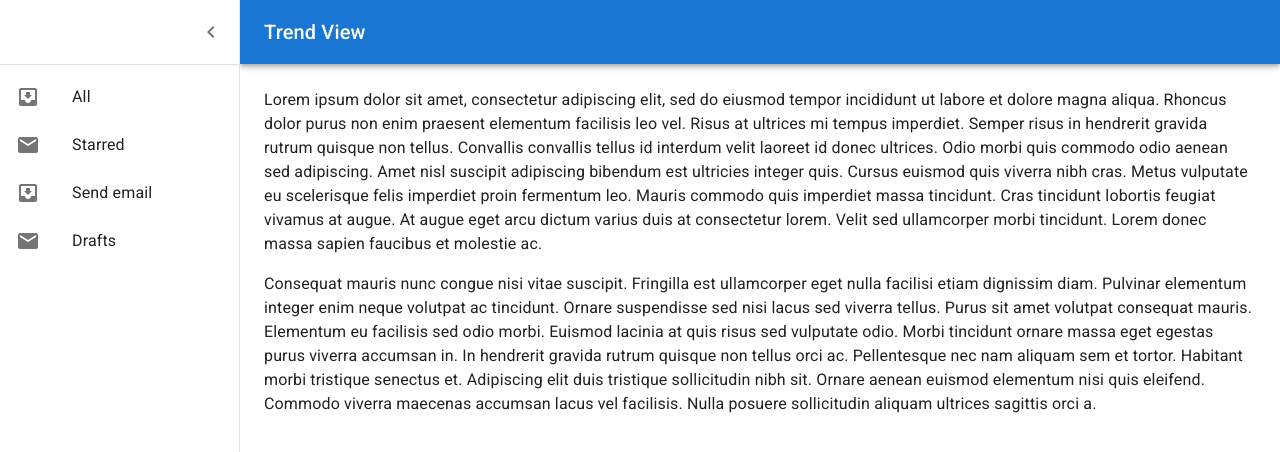
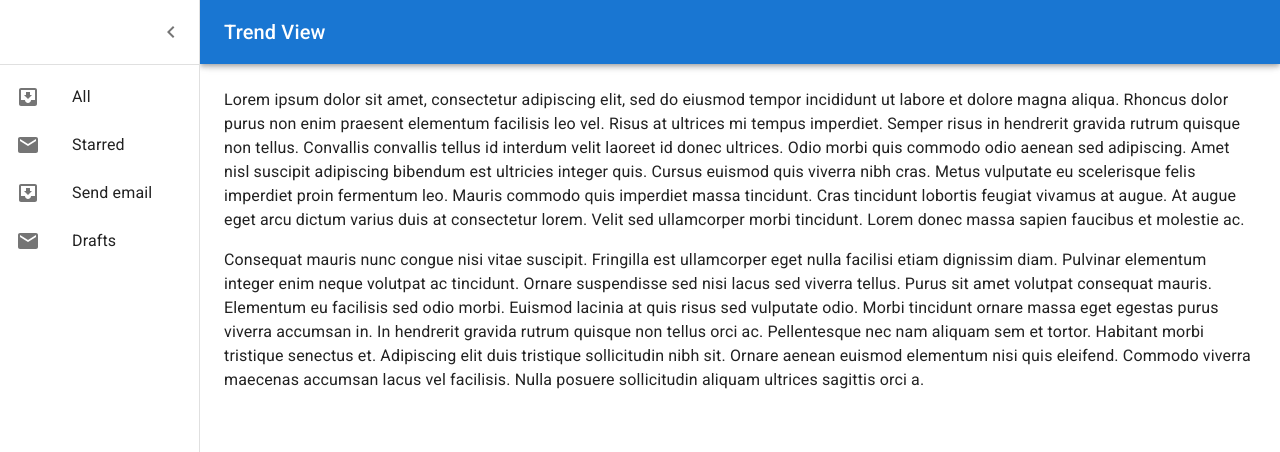
Before and after one commit to zsteen13/trend-view, a React (Create React App) app: page / in a window 1280 px wide. Shown: the top 452 px of the page. Built offline with nearby package versions, Linux system fonts and the light colour scheme.

Commit message:
refactor out nav bar drawer

```diff
--- a/src/components/NavView.js
+++ b/src/components/NavView.js
@@ -1,23 +1,13 @@
 import React from 'react';
 import { styled, useTheme } from '@mui/material/styles';
 import Box from '@mui/material/Box';
-import Drawer from '@mui/material/Drawer';
 import CssBaseline from '@mui/material/CssBaseline';
-import List from '@mui/material/List';
 import Typography from '@mui/material/Typography';
-import Divider from '@mui/material/Divider';
-import IconButton from '@mui/material/IconButton';
-import ChevronLeftIcon from '@mui/icons-material/ChevronLeft';
-import ChevronRightIcon from '@mui/icons-material/ChevronRight';
-import ListItem from '@mui/material/ListItem';
-import ListItemButton from '@mui/material/ListItemButton';
-import ListItemIcon from '@mui/material/ListItemIcon';
-import ListItemText from '@mui/material/ListItemText';
-import InboxIcon from '@mui/icons-material/MoveToInbox';
-import MailIcon from '@mui/icons-material/Mail';
 import HeaderBar from './navigation/HeaderBar';
+import DrawerHeader from './navigation/DrawerHeader';
+import TabDrawer from './navigation/TabDrawer';
 
-const drawerWidth = 240;
+const drawerWidth = 200;
 
 const Main = styled('main', { shouldForwardProp: (prop) => prop !== 'open' })(
   ({ theme, open }) => ({
@@ -38,15 +28,6 @@ const Main = styled('main', { shouldForwardProp: (prop) => prop !== 'open' })(
   }),
 );
 
-const DrawerHeader = styled('div')(({ theme }) => ({
-  display: 'flex',
-  alignItems: 'center',
-  padding: theme.spacing(0, 1),
-  // necessary for content to be below app bar
-  ...theme.mixins.toolbar,
-  justifyContent: 'flex-end',
-}));
-
 export default function PersistentDrawerLeft() {
   const theme = useTheme();
   const [open, setOpen] = React.useState(true);
@@ -63,38 +44,7 @@ export default function PersistentDrawerLeft() {
     <Box sx={{ display: 'flex' }}>
       <CssBaseline />
       <HeaderBar open={open} handleDrawerOpen={handleDrawerOpen} drawerWidth={drawerWidth} />
-      <Drawer
-        sx={{
-          width: drawerWidth,
-          flexShrink: 0,
-          '& .MuiDrawer-paper': {
-            width: drawerWidth,
-            boxSizing: 'border-box',
-          },
-        }}
-        variant="persistent"
-        anchor="left"
-        open={open}
-      >
-        <DrawerHeader>
-          <IconButton onClick={handleDrawerClose}>
-            {theme.direction === 'ltr' ? <ChevronLeftIcon /> : <ChevronRightIcon />}
-          </IconButton>
-        </DrawerHeader>
-        <Divider />
-        <List>
-          {['All', 'Starred', 'Send email', 'Drafts'].map((text, index) => (
-            <ListItem key={text} disablePadding>
-              <ListItemButton>
-                <ListItemIcon>
-                  {index % 2 === 0 ? <InboxIcon /> : <MailIcon />}
-                </ListItemIcon>
-                <ListItemText primary={text} />
-              </ListItemButton>
-            </ListItem>
-          ))}
-        </List>
-      </Drawer>
+      <TabDrawer drawerWidth={drawerWidth} handleDrawerClose={handleDrawerClose} open={open} />
       <Main open={open}>
         <DrawerHeader />
         <Typography paragraph>
--- a/src/components/navigation/TabDrawer.js
+++ b/src/components/navigation/TabDrawer.js
@@ -0,0 +1,53 @@
+import Drawer from '@mui/material/Drawer';
+import DrawerHeader from './DrawerHeader';
+import List from '@mui/material/List';
+import Divider from '@mui/material/Divider';
+import IconButton from '@mui/material/IconButton';
+import ChevronLeftIcon from '@mui/icons-material/ChevronLeft';
+import ChevronRightIcon from '@mui/icons-material/ChevronRight';
+import ListItem from '@mui/material/ListItem';
+import ListItemButton from '@mui/material/ListItemButton';
+import ListItemIcon from '@mui/material/ListItemIcon';
+import ListItemText from '@mui/material/ListItemText';
+import InboxIcon from '@mui/icons-material/MoveToInbox';
+import MailIcon from '@mui/icons-material/Mail';
+import { useTheme } from '@mui/material/styles';
+
+export default function TabDrawer({drawerWidth, handleDrawerClose, open}) {
+  const theme = useTheme();
+
+  return (
+    <Drawer
+      sx={{
+        width: drawerWidth,
+        flexShrink: 0,
+        '& .MuiDrawer-paper': {
+          width: drawerWidth,
+          boxSizing: 'border-box',
+        },
+      }}
+      variant="persistent"
+      anchor="left"
+      open={open}
+    >
+      <DrawerHeader>
+        <IconButton onClick={handleDrawerClose}>
+          {theme.direction === 'ltr' ? <ChevronLeftIcon /> : <ChevronRightIcon />}
+        </IconButton>
+      </DrawerHeader>
+      <Divider />
+      <List>
+        {['All', 'Starred', 'Send email', 'Drafts'].map((text, index) => (
+          <ListItem key={text} disablePadding>
+            <ListItemButton>
+              <ListItemIcon>
+                {index % 2 === 0 ? <InboxIcon /> : <MailIcon />}
+              </ListItemIcon>
+              <ListItemText primary={text} />
+            </ListItemButton>
+          </ListItem>
+        ))}
+      </List>
+    </Drawer>
+  )
+}
```
